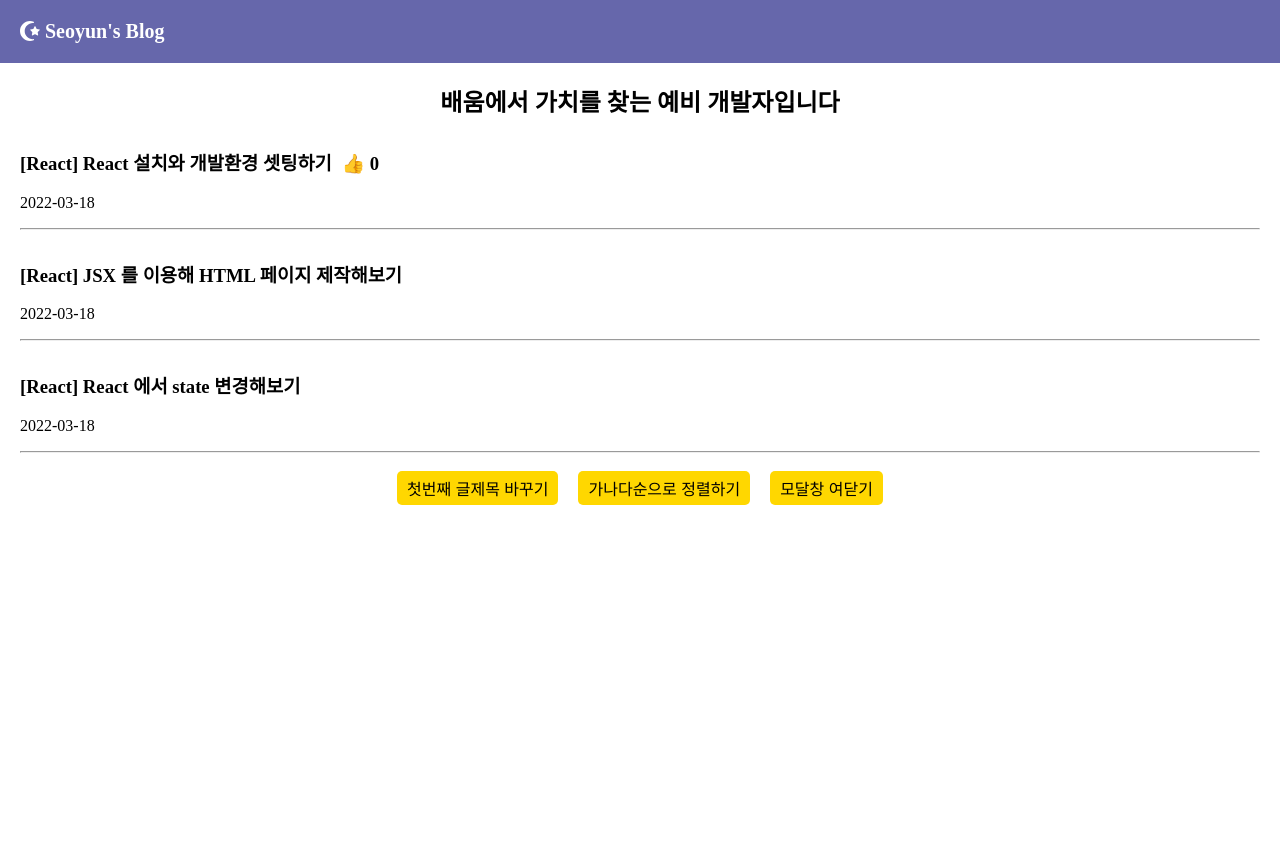
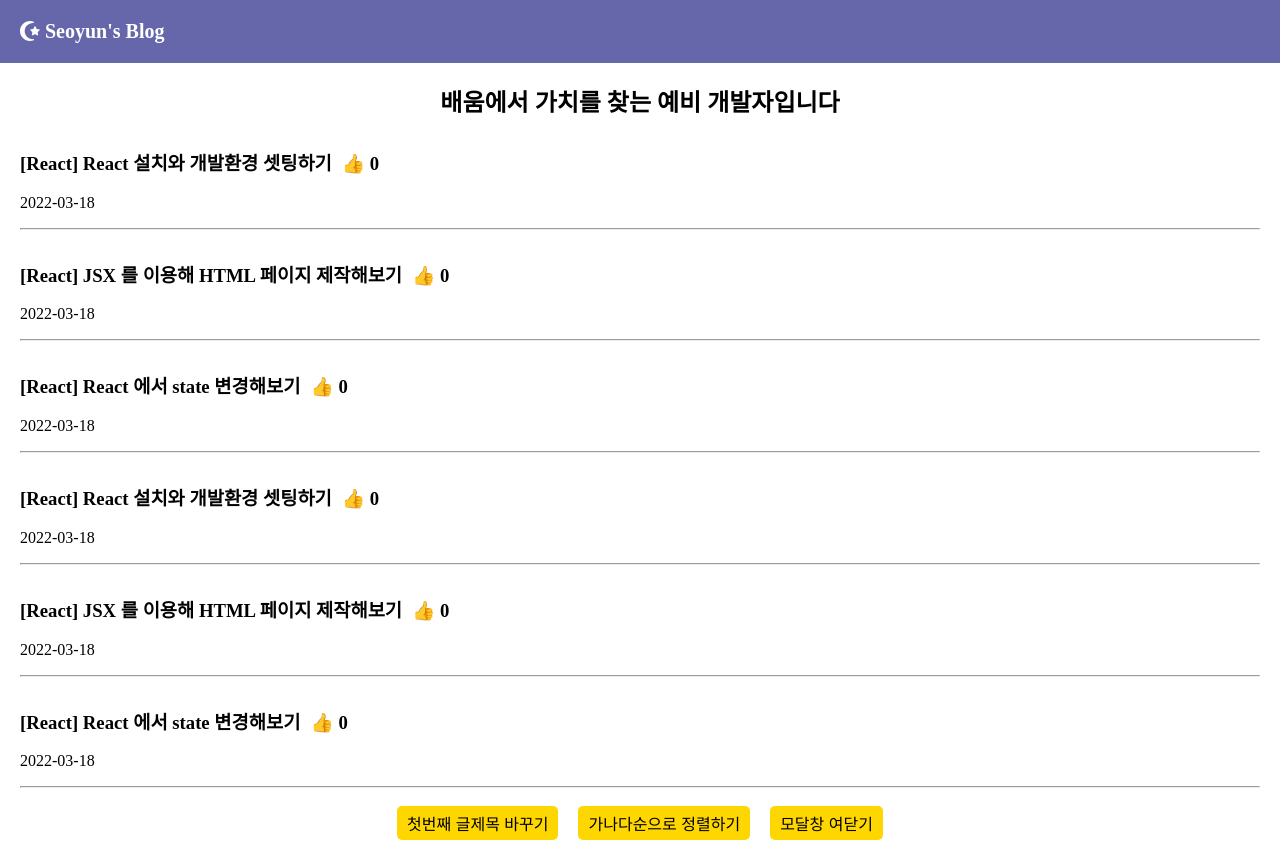
Before and after one commit to Seoyun0208/CodingApple_React, a React (Create React App) app in the folder blog/: page / in a window 1280 px wide. Shown: the top 850 px of the page. Before the commit the page ends 800 px from the top, so only its background shows below. Built offline with nearby package versions, Linux system fonts and the light colour scheme.

Commit message:
[Update] blog. React 에서 반복문 활용하기

```diff
--- a/blog/src/App.js
+++ b/blog/src/App.js
@@ -16,7 +16,7 @@ function App() {
   // 2. useState() 를 이용해 만들어야 함
   // 3. 문자, 숫자, array, object 다 저장 가능
 
-  let [title, setTitle] = useState(['[React] React 설치와 개발환경 셋팅하기', '[React]  JSX 를 이용해 HTML 페이지 제작해보기', '[React] React 에서 state 변경해보기']);
+  let [title, setTitle] = useState(['[React] React 설치와 개발환경 셋팅하기', '[React] JSX 를 이용해 HTML 페이지 제작해보기', '[React] React 에서 state 변경해보기']);
 
   let [thumbsUp, setThumbsUp] = useState(0);
 
@@ -34,6 +34,20 @@ function App() {
     setTitle(newOrder);
   }
 
+  function repeatTitle(title) {
+    let arr = [];
+    for (let i = 0; i < title.length; i++) {
+      arr.push(
+      <div className='list'>
+        <h3>{title[i]}<span className='thumbs-up' onClick={ ()=>{ setThumbsUp(thumbsUp + 1) } }>👍</span> {thumbsUp} </h3>
+        <p>2022-03-18</p>
+        <hr/>
+      </div>
+      )
+    }
+    return arr;
+  }
+
   return (
     <div className="App">
       <div className="veryperi-nav">
@@ -42,21 +56,21 @@ function App() {
           </div>
       </div>
       <h2 className='intro'>배움에서 가치를 찾는 예비 개발자입니다</h2>
-      <div className='list'>
-        <h3>{title[0]}<span className='thumbs-up' onClick={ ()=>{ setThumbsUp(thumbsUp + 1) } }>👍</span> {thumbsUp} </h3>
-        <p>2022-03-18</p>
-        <hr/>
-      </div>
-      <div className='list'>
-        <h3>{title[1]}</h3>
-        <p>2022-03-18</p>
-        <hr/>
-      </div>
-      <div className='list'>
-        <h3>{title[2]}</h3>
-        <p>2022-03-18</p>
-        <hr/>
-      </div>
+
+      {repeatTitle(title)}
+
+      {
+        title.map(function(content){
+          return (
+          <div className='list'>
+            <h3>{content}<span className='thumbs-up' onClick={ ()=>{ setThumbsUp(thumbsUp + 1) } }>👍</span> {thumbsUp} </h3>
+            <p>2022-03-18</p>
+            <hr/>
+          </div>
+          )
+        })
+      }
+
       <button onClick={ changeTitle0 }>첫번째 글제목 바꾸기</button>
       <button onClick={ orderTitle }>가나다순으로 정렬하기</button>
       <button onClick={ ()=>{ setModal(!modal) } }>모달창 여닫기</button>
```
